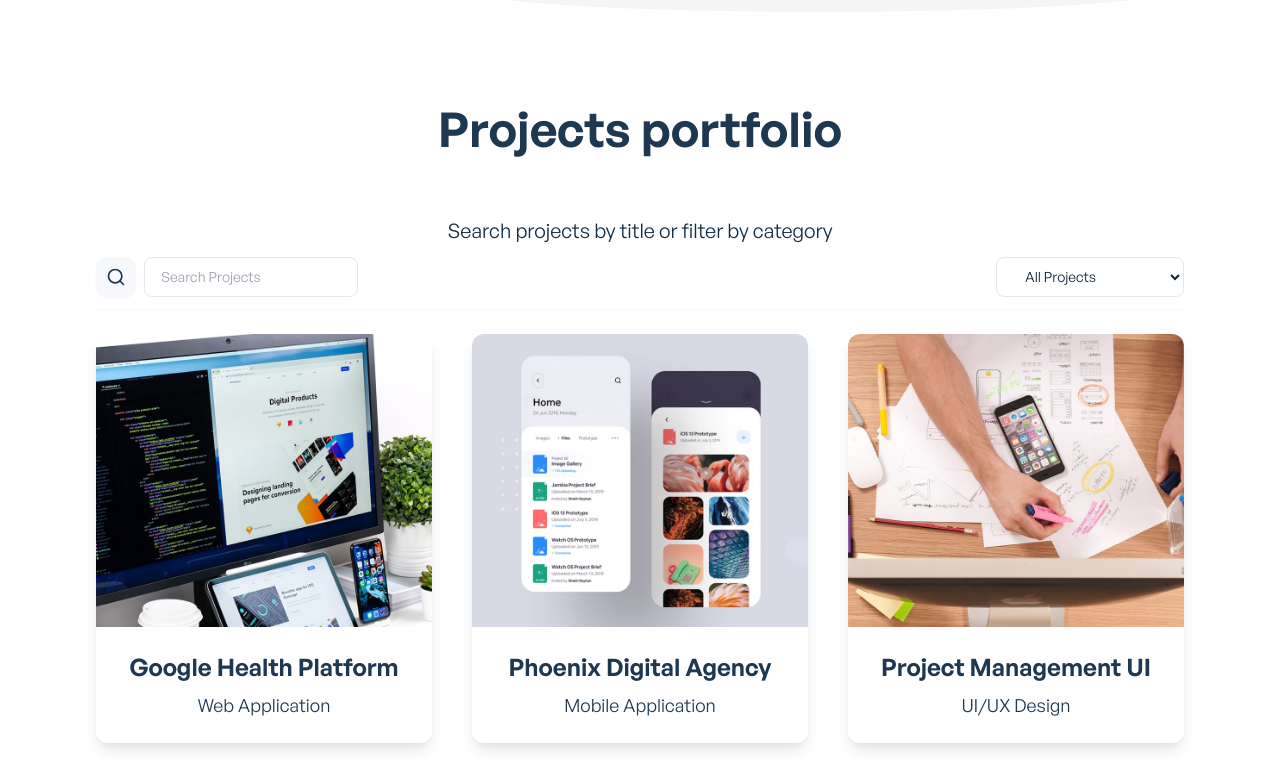
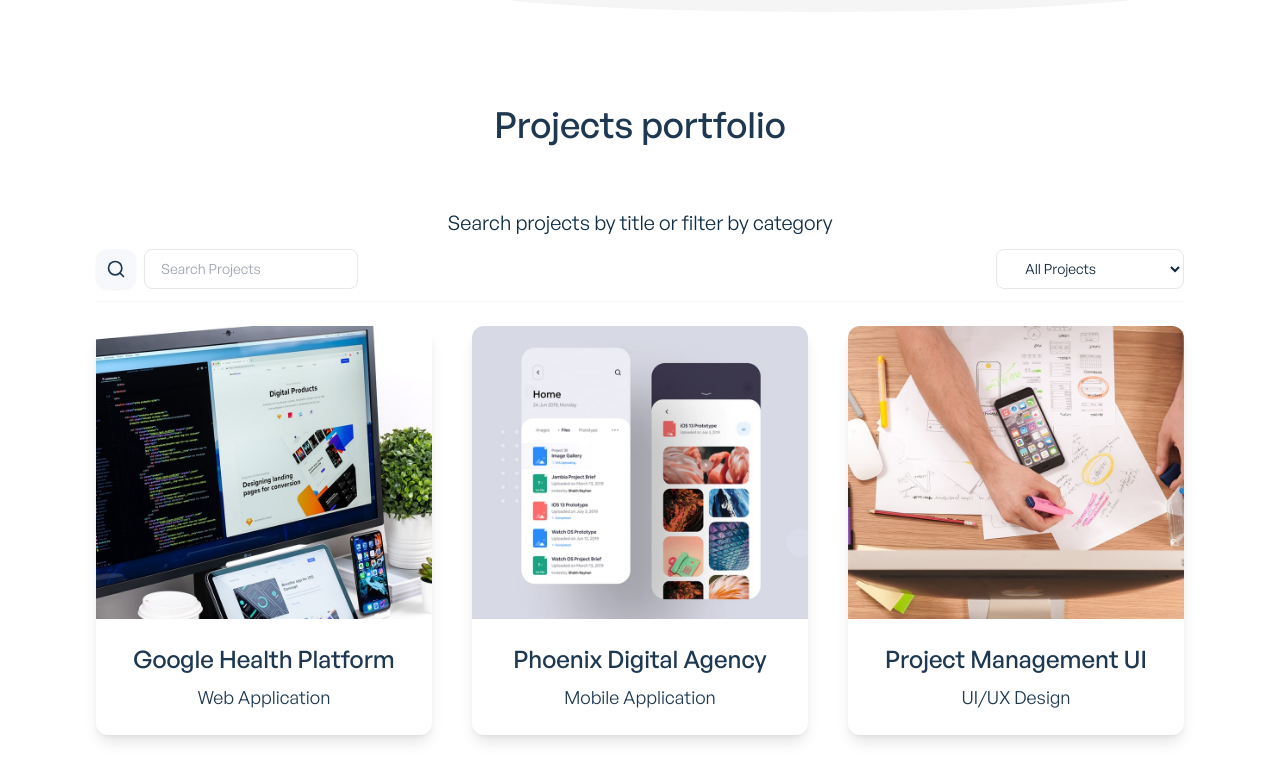
Before and after one commit to phoenix979797/portfolio, a React (Create React App) app: page / in a window 1280 px wide. Shown: the part 753-1520 px from the top of the page. Built offline with nearby package versions, Linux system fonts and the light colour scheme.

Commit message:
Project grid fonts

```diff
--- a/src/components/projects/ProjectSingle.js
+++ b/src/components/projects/ProjectSingle.js
@@ -22,7 +22,7 @@
 						/>
 					</div>
 					<div className="text-center px-4 py-6">
-						<p className="text-2xl text-ternary-dark dark:text-ternary-light font-semibold mb-2">
+						<p className="font-general-medium text-xl md:text-2xl text-ternary-dark dark:text-ternary-light mb-2">
 							{title}
 						</p>
 						<span className="text-lg text-ternary-dark dark:text-ternary-light">
--- a/src/components/projects/ProjectsGrid.js
+++ b/src/components/projects/ProjectsGrid.js
@@ -19,7 +19,7 @@
 		<section className="py-5 sm:py-10 mt-5 sm:mt-10">
 			{/* Projects grid title start */}
 			<div className="text-center">
-				<p className="text-2xl sm:text-5xl font-semibold mb-3 text-ternary-dark dark:text-ternary-light">
+				<p className="font-general-medium text-2xl sm:text-4xl mb-1 text-ternary-dark dark:text-ternary-light">
 					Projects portfolio
 				</p>
 				{/* Note: This description is commented, but if you want to have it, just uncomment it */}
@@ -32,12 +32,11 @@
 			{/* Filter and search projects start */}
 			<div className="mt-10 sm:mt-16">
 				<h3
-					className="
+					className="font-general-regular
                         text-center text-secondary-dark
                         dark:text-ternary-light
                         text-md
                         sm:text-xl
-                        font-normal
                         mb-3
                         "
 				>
--- a/src/pages/Home.js
+++ b/src/pages/Home.js
@@ -12,10 +12,10 @@
 				<ProjectsGrid></ProjectsGrid>
 			</ProjectsProvider>
 
-			<div className="mt-10 sm:mt-15 flex justify-center">
+			<div className="mt-8 sm:mt-10 flex justify-center">
 				<Link
 					to="/projects"
-					className="flex items-center px-6 py-3 rounded-lg shadow-lg hover:shadow-xl bg-indigo-500 hover:bg-indigo-600 focus:ring-1 focus:ring-indigo-900 text-white text-lg sm:text-xl font-medium"
+					className="font-general-medium flex items-center px-6 py-3 rounded-lg shadow-lg hover:shadow-xl bg-indigo-500 hover:bg-indigo-600 focus:ring-1 focus:ring-indigo-900 text-white text-lg sm:text-xl"
 					aria-label="More Projects"
 				>
 					More Projects
```
